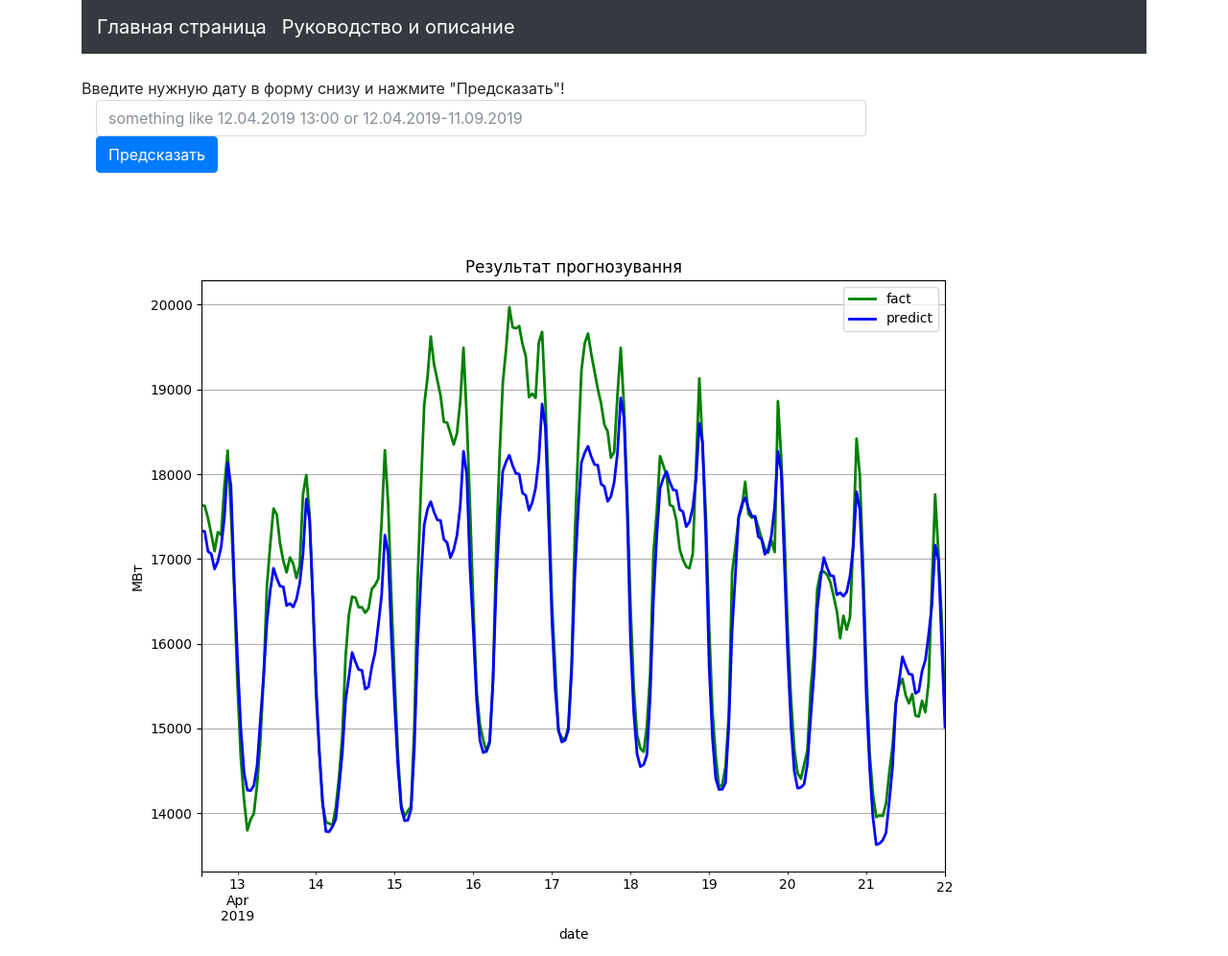
After one commit to dreamfavel/power_prediction_tool, a Django app: page /fig in a window 1280 px wide. The commit adds this page. Shown: the whole page at 96% size. Run offline with Django 3.2, Linux system fonts and the light colour scheme; some libraries are stand-ins or nearby versions.

Commit message:
Add plot and Bootstrap

```diff
--- a/energy_predict/settings.py
+++ b/energy_predict/settings.py
@@ -118,4 +118,9 @@ USE_TZ = True
 # Static files (CSS, JavaScript, Images)
 # https://docs.djangoproject.com/en/2.2/howto/static-files/
 
+STATIC_ROOT = os.path.join(BASE_DIR,"static_files")
 STATIC_URL = '/static/'
+
+STATICFILES_DIRS = (
+    os.path.join(BASE_DIR, "static"),
+)
--- a/prediction/urls.py
+++ b/prediction/urls.py
@@ -4,4 +4,5 @@ from . import views
 
 urlpatterns = [
     path('', views.home, name='home'),
+    path('fig', views.figure, name='figure'),
 ]
--- a/prediction/views.py
+++ b/prediction/views.py
@@ -2,7 +2,7 @@ from django.shortcuts import render
 from django.conf import settings
 
 import pickle
-
+from matplotlib import pyplot as plt
 
 from . import feature_selection
 # Create your views here.
@@ -28,13 +28,26 @@ def home(request):
         check_current = feature_selection.date_now(df)
         result['fact'] = [None for i in range(len(result['predict']))]
         result['error'] = [None for i in range(len(result['predict']))]
+        result['predict']=result['predict'].astype(float).round(2)
         if check_current['past']:
             actual = feature_selection.actual_value(check_current)
             if len(actual) == len(result['predict']):
                 result['fact'] = actual
                 result['error'] = 100*abs(result['fact'] - result['predict'])/result['fact']
                 result['error'] = result['error'].round(2)
-                result['predict']=result['predict'].astype(float).round(2)
+
                 tag = '1'
+                result[['fact','predict']].plot(figsize=(10,8), grid=True,style = ['g-','b-'],
+                                                        linewidth=2,
+                                                        title='Результат прогнозування').set_ylabel("МВт")
+        else:
+            result[['predict']].plot(figsize=(10,8), grid=True,style = ['g-'],
+                                                    linewidth=2,
+                                                    title='Результат прогнозування').set_ylabel("МВт")
+            tag = '0'
+        plt.savefig('static/figure.png')
     return render(request, 'home.html',
                     {"result":result, "tag":tag},)
+
+def figure(request):
+    return render(request, 'figure.html')
--- /dev/null
+++ b/templates/figure.html
@@ -0,0 +1,5 @@
+{% extends 'home.html' %}
+{% block content %}
+{% load static %}
+<img src="{% static 'figure.png'%}" alt="Результат">
+{% endblock content %}
--- a/templates/home.html
+++ b/templates/home.html
@@ -3,31 +3,51 @@
 <head>
     <!--	Required	meta	tags	-->
     <meta	charset="utf-8">
-
+    <meta name="viewport" content="width=device-width, initial-scale=1">
+    <link rel="stylesheet" href="https://maxcdn.bootstrapcdn.com/bootstrap/4.0.0-beta/css/bootstrap.min.css"
+    integrity="sha384-/Y6pD6FV/Vv2HJnA6t+vslU6fwYXjCFtcEpHbNJ0lyAFsXTsjBbfaDjzALeQsN6M" crossorigin="anonymous">
+    <script src="https://maxcdn.bootstrapcdn.com/bootstrap/4.0.0-beta/js/bootstrap.min.js"
+    integrity="sha384-h0AbiXch4ZDo7tp9hKZ4TsHbi047NrKGLO3SEJAg45jXxnGIfYzk4Si90RDIqNm1" crossorigin="anonymous">
+    </script>
 		<title>{% block title %}ENERGY PREDICTION APPLICATION{% endblock title %}</title>
 </head>
 <script type="text/javascript"></script>
 
 <body>
+    <div class="container">
+      <nav class="navbar navbar-expand-md navbar-dark bg-dark mb-4">
+           <a class="navbar-brand" href="{% url 'home' %}">Главная страница</a>
+           <a class="navbar-brand" href="{% url 'home' %}">Руководство и описание</a>
+         </nav>
 
-    <div class="container">
+      <div class="panel-footer"><span id="url-result">Введите нужную дату в форму снизу и нажмите "Предсказать"!</span></div>
 			<div class="panel panel-default">
 					<div class="panel-body">
 					<form method="POST" action="/">
 					<div class="col-sm-9">
-					<input type="text" name="date" id="date" class="form-control input-sm" placeholder="something like 12.04.2019 13:00" />
+					<input type="text" name="date" id="date" class="form-control input-sm" placeholder="something like 12.04.2019 13:00 or 12.04.2019-11.09.2019" />
 					</div>
 					<div class="col-sm-3">
 					{% csrf_token %}
-					<button id="submitButton" class="btn btn-primary">Submit</button></p>
+					<button id="submitButton" class="btn btn-primary">Предсказать</button></p>
 					</div>
 					</form>
 					</div>
-					<div class="panel-footer"><span id="url-result">Enter date to form above and click submit!</span></div>
+          {% block content %}
+          {% endblock content %}
+          {% if tag %}
+          <div class="container">
+            <div class="row">
+                  <div class="col-md-12">
+                      <p><h2>Результат прогнозирования</h2>
+                        <a href="{% url 'figure' %}">Посмотреть график</a></p>
+                  </div>
+              </div>
 
-
-              <table>
-                <thead>
+          <div class="row">
+            <dov class="col-md-12">
+              <table class="table table-striped">
+                <thead class="thead-inverse">
                   <tr>
                     <th>Дата</th>
                     <th>Прогноз, кВт</th>
@@ -37,7 +57,7 @@
                     {% endif %}
                   </tr>
                 </thead>
-                <tbody>
+                <tbody class='table-striped'>
                   {% for i, b, c, d in result.itertuples %}
                   <tr>
                     <td>{{ i }}</td>
@@ -51,9 +71,17 @@
 
                 </tbody>
               </table>
-
-
+            </dov>
+          </div>
+          </div>
+        {% endif %}
 			</div>
     </div>
+    <script src="https://code.jquery.com/jquery-3.2.1.slim.min.js"
+    integrity="sha384-KJ3o2DKtIkvYIK3UENzmM7KCkRr/rE9/Qpg6aAZGJwFDMVNA/GpGFF93hXpG5KkN" crossorigin="anonymous">
+    </script>
+    <script src="https://cdnjs.cloudflare.com/ajax/libs/popper.js/1.11.0/umd/popper.min.js"
+    integrity="sha384-b/U6ypiBEHpOf/4+1nzFpr53nxSS+GLCkfwBdFNTxtclqqenISfwAzpKaMNFNmj4" crossorigin="anonymous">
+    </script>
 </body>
 </html>
```
Also changed, not shown: requirements.txt (added, +18 -0 lines), static/figure.png (added).
